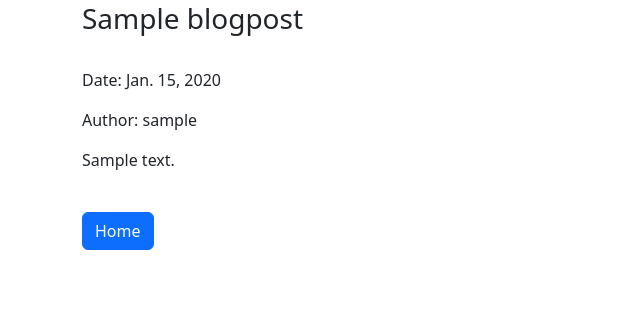
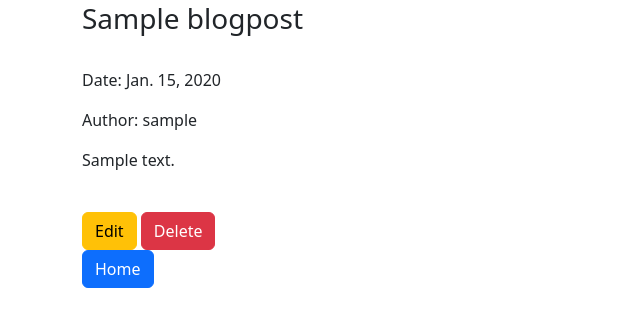
Before and after one commit to damachad/django_blog, a Django app: page /posts/1 in a window 1280 px wide. Shown: the part 134-461 px from the top of the page, without its empty margins (0-640 px from the left). Run offline with Django 5.2, Linux system fonts and the light colour scheme; a user stored in the database is signed in; tables that the repository leaves empty hold one stand-in row (values such as "Sample post").

Commit message:
Add edit and delete buttons

```diff
--- a/BlogTest/myapp/templates/myapp/blogpost_detail.html
+++ b/BlogTest/myapp/templates/myapp/blogpost_detail.html
@@ -8,6 +8,17 @@
     <p>Author: {{ object.author }}</p>
     <p>{{ object.body }}</p>
 </br>
+{% if user.is_authenticated and user == object.author %}
+<a href="{% url 'editpost' object.pk %}"
+    target="_self"
+    class="btn btn-warning">Edit
+</a>
+<a href="{% url 'deletepost' object.pk %}"
+    target="_self"
+    class="btn btn-danger">Delete
+</a>
+{% endif %}
+</br>
 <a href="{% url 'home' %}"
     target="_self"
     class="btn btn-primary">Home
```
